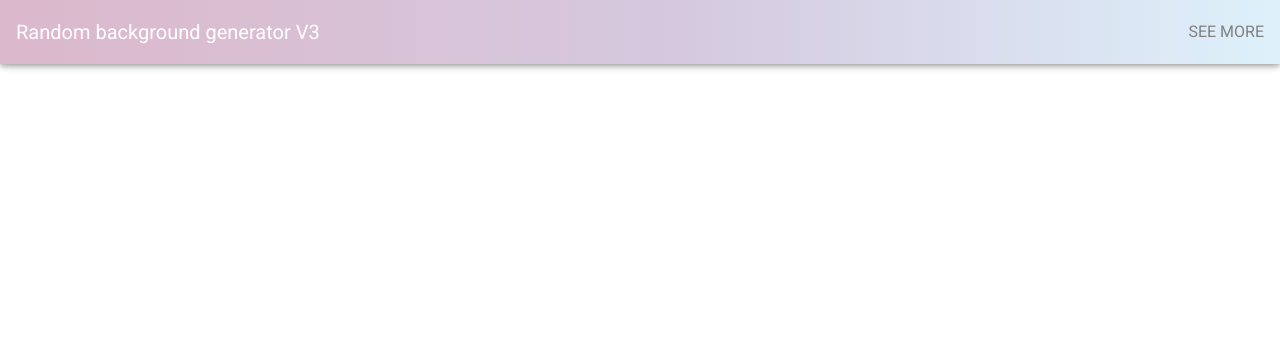
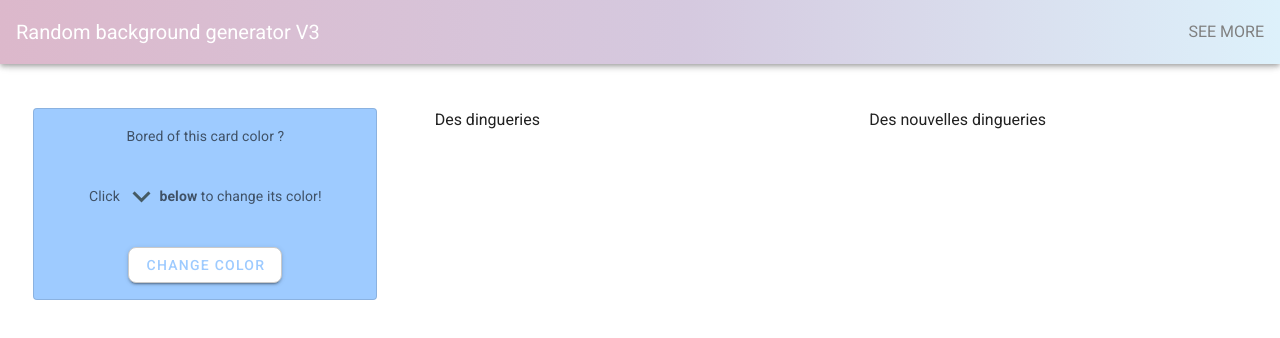
Before and after one commit to BennaiNabil/nabils-colors-manipulation, a Vue app: page / in a window 1280 px wide. Shown: the top 338 px of the page. Built offline with nearby package versions, Linux system fonts and the light colour scheme.

Commit message:
ColorGenerator component placed and stylized. TODO: color generation and its emission to its child

```diff
--- a/src/App.vue
+++ b/src/App.vue
@@ -1,16 +1,32 @@
 <template>
   <v-app>
     <Navbar></Navbar>
+    <v-main>
+      <div class="my-11">
+        <div class="row">
+          <div class="col-4">
+            <ColorGenerator></ColorGenerator>
+          </div>
+          <div class="col-8">
+            <div class="row">
+              <div class="col-6">Des dingueries</div>
+              <div class="col-6">Des nouvelles dingueries</div>
+            </div>
+          </div>
+        </div>
+      </div>
+    </v-main>
   </v-app>
 </template>
 <script>
 
 import Navbar from "./components/Navbar";
+import ColorGenerator from "@/components/ColorGenerator";
 
 export default {
   name: 'App',
 
-  components: {Navbar},
+  components: {ColorGenerator, Navbar},
 
   data: () => ({
     //
--- /dev/null
+++ b/src/components/ColorGenerator.vue
@@ -0,0 +1,44 @@
+<template>
+  <div>
+    <v-card class="mx-auto nab-colgen-maincard text-center"
+            max-width="344"
+            outlined>
+      <v-card-subtitle>
+        Bored of this card color ?
+      </v-card-subtitle>
+      <v-card-subtitle>
+        Click <v-icon
+          large
+          color="blue-grey darken-2"
+      >
+        mdi-chevron-down
+      </v-icon>
+        <span class="font-weight-bold">below</span> to change its color!
+      </v-card-subtitle>
+      <v-card-subtitle>
+        <v-btn class="nab-colgen-button text--indigo">Change color</v-btn>
+      </v-card-subtitle>
+    </v-card>
+  </div>
+</template>
+
+<script>
+export default {
+  name: "ColorGenerator"
+}
+</script>
+
+<style>
+.nab-colgen-button {
+  background: #FFFFFF !important;
+  border: 1px solid #CACACA !important;
+  box-sizing: border-box !important;
+  border-radius: 8px !important;
+  padding: 0.7rem;
+  color: #9ECBFF !important;
+}
+
+.nab-colgen-maincard {
+  background-color: #9ECBFF !important;
+}
+</style>
--- /dev/null
+++ b/vue.config.js
@@ -0,0 +1,5 @@
+module.exports = {
+  transpileDependencies: [
+    'vuetify'
+  ]
+}
```
